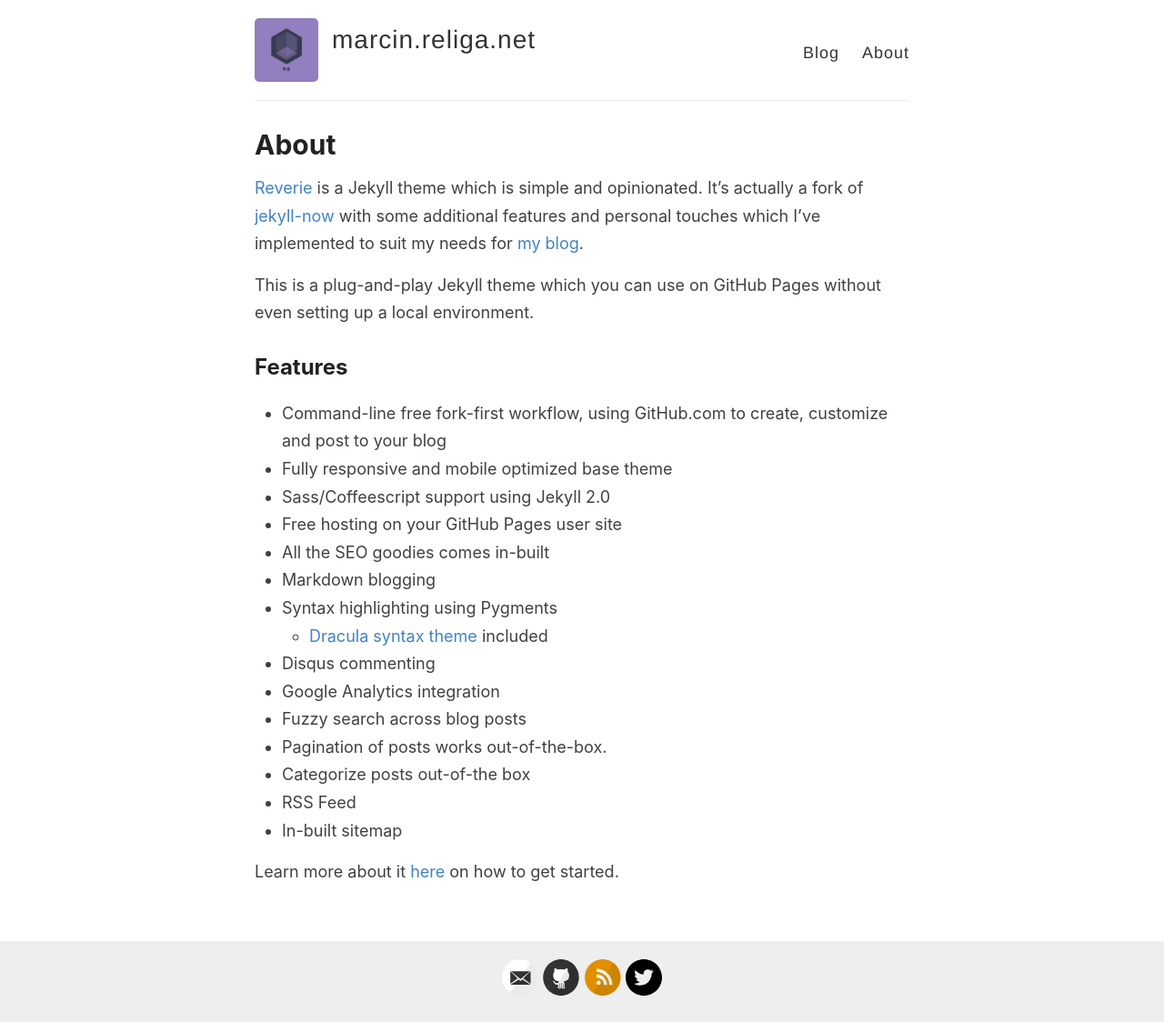
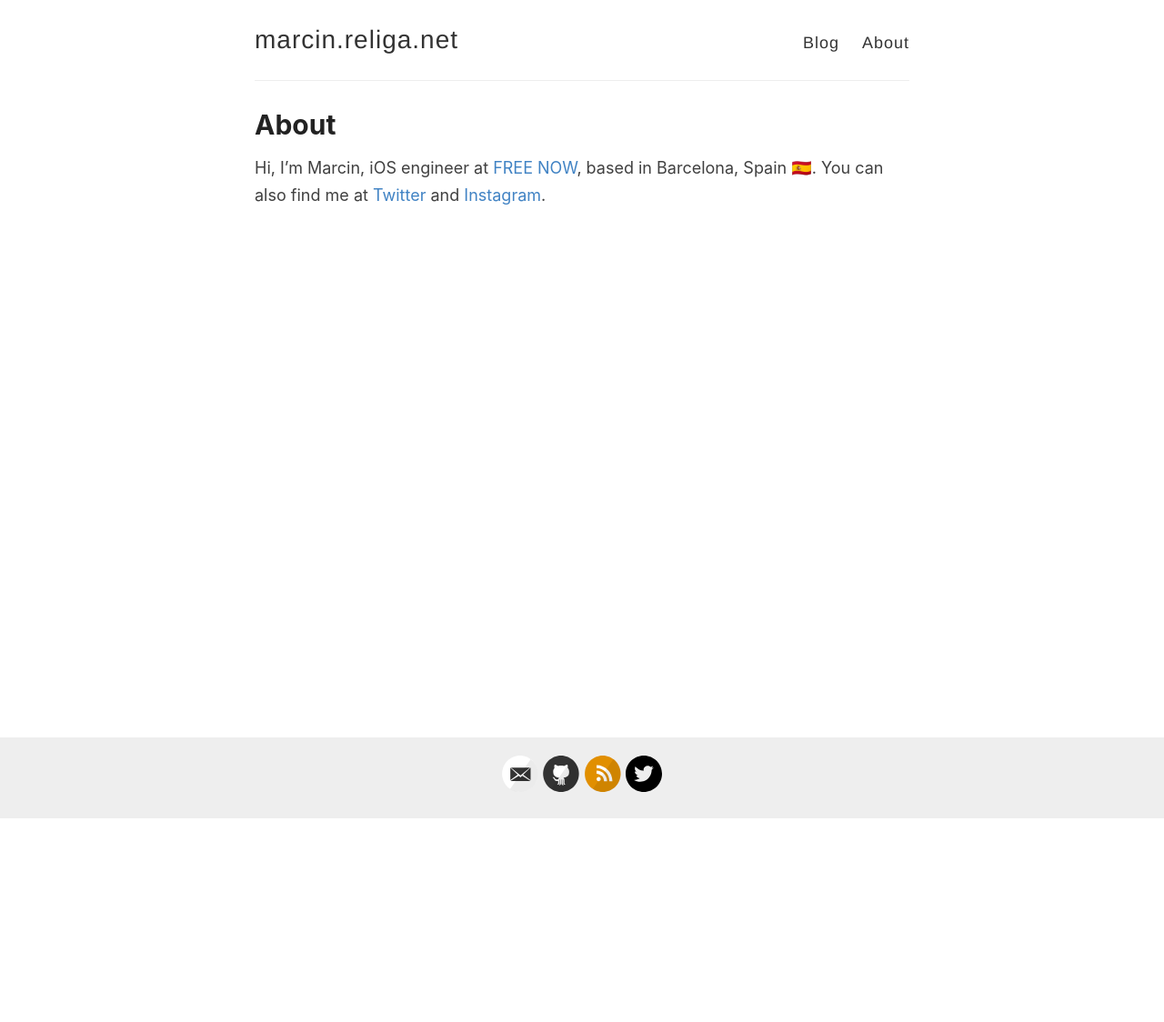
Before and after one commit to marcinreliga/marcinreliga.github.io, a Jekyll site: the page built from _pages/about.md, in a window 1280 px wide. Shown: the whole page at 91% size. Built offline with Jekyll 4.4.1, drawn with Linux system fonts in a browser that asks for light colours; after the commit the page ends 901 px from its top, so only the background shows below that.

Commit message:
update style

```diff
--- a/_config.yml
+++ b/_config.yml
@@ -12,7 +12,7 @@ author: Marcin Religa
 #description: An elegant Jekyll theme
 
 # URL of your avatar or profile pic (you could use your GitHub profile pic)
-avatar: /images/logo3.png
+#avatar: /images/logo4.png
 
 #
 # Flags below are optional
--- a/_layouts/default.html
+++ b/_layouts/default.html
@@ -18,8 +18,6 @@
       <div class="wrapper-masthead">
         <div class="container">
           <header class="masthead clearfix">
-            <a href="{{ site.baseurl }}/" class="site-avatar"><img src="{{ site.baseurl }}{{ site.avatar }}" alt="{{ site.title }}" /></a>
-
             <div class="site-info">
               <h1 class="site-name"><a href="{{ site.baseurl }}/">{{ site.name }}</a></h1>
             </div>
--- a/_pages/about.md
+++ b/_pages/about.md
@@ -4,26 +4,4 @@ title: About
 permalink: /about/
 ---
 
-[Reverie](https://github.com/amitmerchant1990/reverie) is a Jekyll theme which is simple and opinionated. It's actually a fork of [jekyll-now](https://github.com/barryclark/jekyll-now) with some additional features and personal touches which I've implemented to suit my needs for [my blog](https://www.amitmerchant.com).
-
-This is a plug-and-play Jekyll theme which you can use on GitHub Pages without even setting up a local environment.
-
-## Features
-
-- Command-line free fork-first workflow, using GitHub.com to create, customize and post to your blog
-- Fully responsive and mobile optimized base theme
-- Sass/Coffeescript support using Jekyll 2.0
-- Free hosting on your GitHub Pages user site
-- All the SEO goodies comes in-built
-- Markdown blogging
-- Syntax highlighting using Pygments
-    - [Dracula syntax theme](https://draculatheme.com/) included
-- Disqus commenting
-- Google Analytics integration
-- Fuzzy search across blog posts
-- Pagination of posts works out-of-the-box.
-- Categorize posts out-of-the box
-- RSS Feed
-- In-built sitemap
-
-Learn more about it [here](https://github.com/amitmerchant1990/reverie) on how to get started.
+Hi, I'm Marcin, iOS engineer at [FREE NOW](https://free-now.com/), based in Barcelona, Spain 🇪🇸. You can also find me at [Twitter](https://twitter.com/marcin_religa) and [Instagram](https://www.instagram.com/marcin_r_/).
--- a/assets/style.scss
+++ b/assets/style.scss
@@ -331,7 +331,7 @@ p > img {
 
 nav {
   float: right;
-  margin-top: 23px; // @TODO: Vertically middle align
+  margin-top: 12px; // @TODO: Vertically middle align
   font-family: $helveticaNeue;
   font-size: 18px;
 
```
Also changed, not shown: images/favicon-32x32.png.
